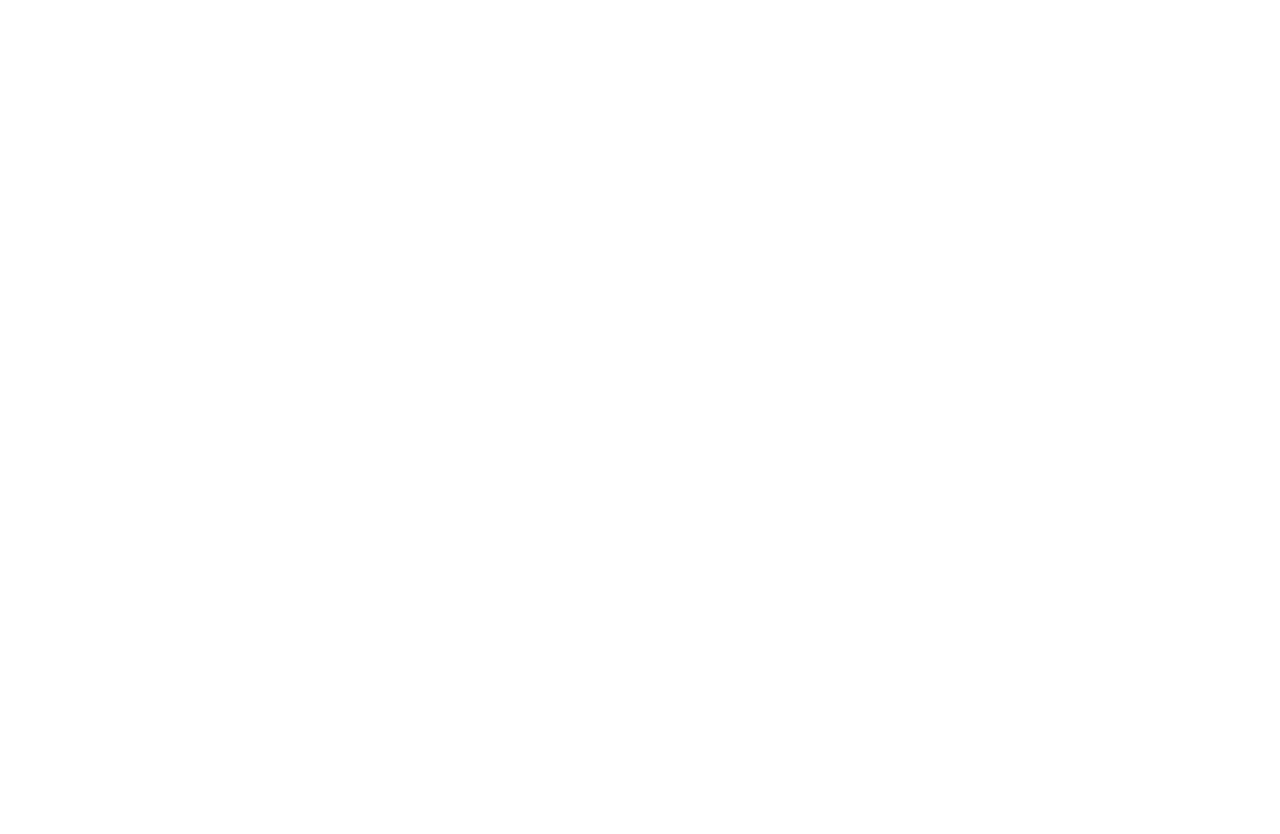
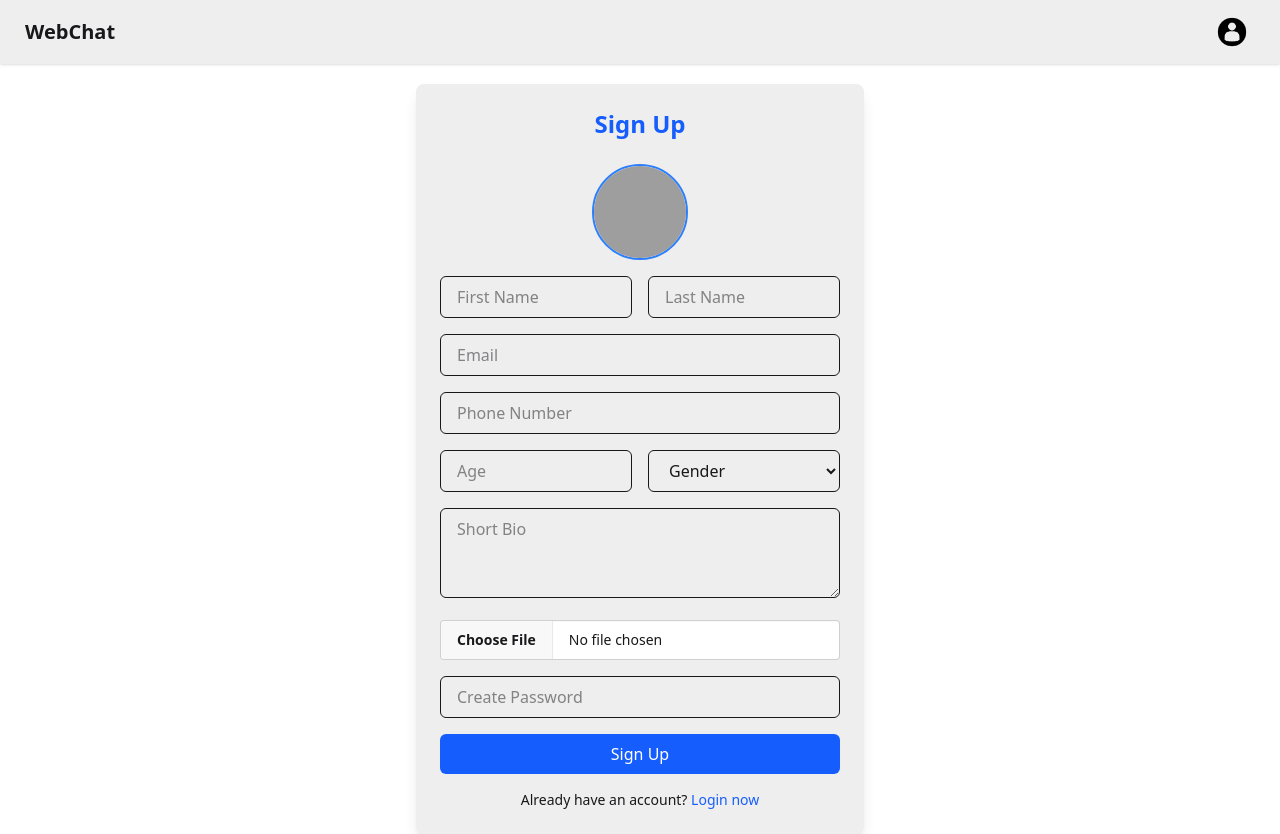
Before and after one commit to Anjali-k10/WebTinder, a React (Vite) app in the folder web-chat-frontend/: page /signup in a window 1280 px wide. Before the commit this address had no page. Before the commit the page ends 800 px from the top, so only its background shows below. Built offline with nearby package versions, Linux system fonts and the light colour scheme; no server answers; grey boxes are pictures that could not be loaded.

Commit message:
adding ignore and interest feature

```diff
--- a/web-chat-frontend/package.json
+++ b/web-chat-frontend/package.json
@@ -13,6 +13,7 @@
     "@reduxjs/toolkit": "^2.8.2",
     "@tailwindcss/vite": "^4.1.8",
     "axios": "^1.9.0",
+    "lucide-react": "^0.515.0",
     "react": "^19.1.0",
     "react-dom": "^19.1.0",
     "react-redux": "^9.2.0",
--- a/web-chat-frontend/src/App.jsx
+++ b/web-chat-frontend/src/App.jsx
@@ -1,32 +1,32 @@
-import {BrowserRouter,Route,Routes} from "react-router-dom"
-import Body from './components/Body';
-import SignIn from './components/SignIn';
+import { BrowserRouter, Route, Routes } from "react-router-dom";
+import Body from "./components/Body";
+import SignIn from "./components/SignIn";
 import { Provider } from "react-redux";
 import appStore from "./utils/appStore";
 import Feed from "./components/Feed";
 import Profile from "./components/Profile";
 import Request from "./components/Request";
 import Connections from "./components/Connections";
+import Signup from "./components/Signup";
 const App = () => {
   return (
     <>
       <Provider store={appStore}>
         <BrowserRouter basename="/">
           <Routes>
-
-      <Route path="/" element={<Body/>} >
-      <Route path="/login" element={<SignIn/>} />
-      <Route path="/feed" element={<Feed/>} />
-      <Route path="/profile" element={<Profile/>} />
-      <Route path="/connections" element={<Connections/>} />
-      <Route path="/requests" element={<Request/>} />
-
+            <Route path="/" element={<Body />}>
+              <Route path="/login" element={<SignIn />} />
+              <Route path="/signup" element={<Signup />} />
+              <Route path="/feed" element={<Feed />} />
+              <Route path="/profile" element={<Profile />} />
+              <Route path="/connections" element={<Connections />} />
+            <Route path="/requests" element={<Request />} />
             </Route>
           </Routes>
         </BrowserRouter>
       </Provider>
     </>
-  )
-}
+  );
+};
 
 export default App;
--- a/web-chat-frontend/src/components/Card.jsx
+++ b/web-chat-frontend/src/components/Card.jsx
@@ -1,25 +1,52 @@
+import axios from "axios";
 import profilePhoto from "../assets/profile.png";
-const Card = ({user}) => {
-    const {firstName,lastName,age,gender,about,email,phNumber,skills} = user;
+import { Base_URL } from "../utils/constants";
+import { useDispatch } from "react-redux";
+import {removeUserFromFeed } from "../utils/feedSlice";
+const Card = ({ user }) => {
+ if (!user) return null;
+  const dispatch = useDispatch();
+  const { firstName, lastName, age, gender, about, email, phNumber, skills,_id } = user;
+
+ const handleSendRequest=async(status,_id)=>{
+  // console.log("Sending request:", status, _id);
+  try{
+    const res= await axios.post(Base_URL + "/user/request/send/" +  status + "/" + _id,
+      {},{
+      withCredentials:true
+    })
+    dispatch(removeUserFromFeed(_id));
+  }
+  catch(err){
+     console.log(err);
+  }
+ }
+
+
   return (
     <div className="card bg-base-300 w-96 shadow-sm">
       <figure>
-    <img className="w-56"
-    //   src={user.photoUrl}
-      src={profilePhoto}
-      alt="photo" />
+        <img
+          className="w-56"
+           src={
+            user?.profilePhoto
+              ? `${Base_URL}${user.profilePhoto}`
+              : profilePhoto
+          }
+          alt="photo"
+        />
       </figure>
       <div className="card-body">
         <h2 className="card-title">{firstName + " " + lastName} </h2>
-    {/*{age && gender && <p> {age + "," + gender}</p> }*/}
+        {age && gender && <p> {age + "," + gender}</p>}
         <p> {phNumber}</p>
         <div className="card-actions justify-between">
-      <button className="btn  btn-warning w-24 ">Ignore</button>
-      <button className="btn  btn-secondary ">Interested</button>
+          <button className="btn  btn-warning w-24 " onClick={()=>handleSendRequest("ignored",_id)} >Ignore</button>
+          <button className="btn  btn-secondary " onClick={()=>handleSendRequest("interested",_id)} >Interested</button>
         </div>
       </div>
     </div>
-  )
-}
+  );
+};
 
 export default Card;
--- a/web-chat-frontend/src/components/NavBar.jsx
+++ b/web-chat-frontend/src/components/NavBar.jsx
@@ -11,7 +11,7 @@ const NavBar = () => {
   const navigate=useNavigate();
   const user = useSelector((store) => store.user);
   const dispatch = useDispatch();
-  // console.log("user1 :" , user);
+  // console.log("user1 :" , user);console.log(user);
  const handleLogout=async()=>{
   try{
    await axios.post(Base_URL+ "/logout",{},
@@ -34,15 +34,16 @@ const NavBar = () => {
       <div className="dropdown dropdown-end mx-5">
   <div tabIndex={0} role="button" className="btn btn-ghost btn-circle avatar">
     <div className="w-10 rounded-full">
-     {/* <img alt="user photo" src={user.photoUrl} /> */}
+
       <img
         alt="User profile"
         src={
-          user
-            ? "https://img.daisyui.com/images/stock/photo-1534528741775-53994a69daeb.webp"
+          user?.data?.profilePhoto
+                 ? `${Base_URL}${user.data.profilePhoto}`
             : profilePhoto
         }
       />
+
     </div>
   </div>
 
--- /dev/null
+++ b/web-chat-frontend/src/components/Signup.jsx
@@ -0,0 +1,207 @@
+import axios from 'axios';
+import  { useState } from 'react'
+import { Base_URL } from "../utils/constants";
+import { useDispatch } from 'react-redux';
+import { addUser } from '../utils/userSlice';
+import { useNavigate, Link } from 'react-router-dom';
+import { defaultPhoto } from '../utils/constants';
+
+
+const Signup = () => {
+  const [firstName, setFirstName] = useState('');
+  const [lastName, setLastName] = useState('');
+  const [email, setEmail] = useState('');
+  const [phNumber, setPhNumber] = useState('');
+  const [password, setPassword] = useState('');
+  const [age, setAge] = useState('');
+  const [gender, setGender] = useState('');
+  const [bio, setBio] = useState('');
+  const [profilePhoto, setProfilePhoto] = useState(null);
+const [photoPreview, setPhotoPreview] = useState(defaultPhoto);
+
+  const dispatch = useDispatch();
+  const navigate = useNavigate();
+
+  const handleImageChange = (e) => {
+    const file = e.target.files[0];
+    setProfilePhoto(file);
+    if (file) {
+      const reader = new FileReader();
+      reader.onloadend = () => {
+        setPhotoPreview(reader.result);
+      };
+      reader.readAsDataURL(file);
+    } else {
+      setPhotoPreview(defaultPhoto);
+    }
+  };
+
+  const fetchData = async () => {
+    try {
+      const formData = new FormData();
+      formData.append('firstName', firstName);
+      formData.append('lastName', lastName);
+      formData.append('email', email);
+      formData.append('phNumber', phNumber);
+      formData.append('password', password);
+      formData.append('age', age);
+      formData.append('gender', gender);
+      formData.append('bio', bio);
+      if (profilePhoto) {
+        formData.append('profilePhoto', profilePhoto);
+      }
+
+      const res = await axios.post(
+        Base_URL + "/signup",
+        formData,
+        {
+          withCredentials: true,
+          headers: {
+            'Content-Type': 'multipart/form-data',
+          },
+        }
+      );
+
+      dispatch(addUser(res.data));
+      // alert('Signup successful!');
+      navigate("/feed");
+    } catch (err) {
+      console.log(err);
+      alert('Signup failed: ' + (err.response?.data || err.message));
+    }
+  };
+
+  const handleSubmit = (e) => {
+    e.preventDefault();
+    fetchData();
+  };
+
+  return (
+    <div className="max-w-md mx-auto p-6 bg-base-300 shadow-lg rounded-lg mt-5">
+      <h2 className="text-2xl font-bold mb-6 text-center text-blue-600">Sign Up</h2>
+
+      {/* Profile Preview */}
+      <div className="flex justify-center mb-4">
+        <div className="w-24 h-24 rounded-full overflow-hidden border-2 border-blue-500">
+          <img
+            src={photoPreview}
+            alt="Profile Preview"
+            className="object-cover w-full h-full"
+          />
+        </div>
+      </div>
+
+      <form onSubmit={handleSubmit} className="space-y-4">
+        {/* First + Last Name */}
+        <div className="flex gap-4">
+          <input
+            type="text"
+            placeholder="First Name"
+            autoComplete="given-name"
+            value={firstName}
+            onChange={(e) => setFirstName(e.target.value)}
+            className="w-1/2 px-4 py-2 border rounded-md"
+            required
+          />
+          <input
+            type="text"
+            placeholder="Last Name"
+            autoComplete="family-name"
+            value={lastName}
+            onChange={(e) => setLastName(e.target.value)}
+            className="w-1/2 px-4 py-2 border rounded-md"
+            required
+          />
+        </div>
+
+        <input
+          type="email"
+          placeholder="Email"
+          autoComplete="email"
+          value={email}
+          onChange={(e) => setEmail(e.target.value)}
+          className="w-full px-4 py-2 border rounded-md"
+          required
+        />
+        <input
+          type="tel"
+          placeholder="Phone Number"
+          autoComplete="tel"
+          value={phNumber}
+          onChange={(e) => setPhNumber(e.target.value)}
+          className="w-full px-4 py-2 border rounded-md"
+          required
+        />
+
+        {/* Age + Gender */}
+        <div className="flex gap-4">
+          <input
+            type="number"
+            placeholder="Age"
+            value={age}
+            onChange={(e) => setAge(e.target.value)}
+            className="w-1/2 px-4 py-2 border rounded-md"
+            required
+          />
+          <select
+            value={gender}
+            onChange={(e) => setGender(e.target.value)}
+            className="w-1/2 px-4 py-2 border bg-base-300 rounded-md"
+            required
+          >
+            <option value="">Gender</option>
+            <option value="Female">Female</option>
+            <option value="Male">Male</option>
+            <option value="Other">Other</option>
+          </select>
+        </div>
+
+        <textarea
+          placeholder="Short Bio"
+          value={bio}
+          onChange={(e) => setBio(e.target.value)}
+          className="w-full px-4 py-2 border rounded-md"
+          rows="3"
+          required
+        />
+
+        {/* File input for Profile */}
+        <input
+          type="file"
+          accept="image/*"
+          onChange={handleImageChange}
+          className="file-input file-input-bordered w-full"
+        />
+
+        <input
+          type="password"
+          autoComplete='current-password'
+          placeholder="Create Password"
+          minLength="6"
+          value={password}
+          onChange={(e) => setPassword(e.target.value)}
+          className="w-full px-4 py-2 border rounded-md"
+          required
+        />
+
+        <button
+          type="submit"
+          className="w-full bg-blue-600 text-white py-2 rounded-md hover:bg-blue-700 transition"
+        >
+          Sign Up
+        </button>
+      </form>
+
+      <div className="text-center mt-4">
+        <p className="text-sm">
+          Already have an account?{" "}
+          <Link to="/login" className="text-blue-600 hover:underline font-medium">
+            Login now
+          </Link>
+        </p>
+      </div>
+    </div>
+  );
+};
+
+export default Signup;
--- a/web-chat-frontend/src/utils/constants.js
+++ b/web-chat-frontend/src/utils/constants.js
@@ -1 +1,2 @@
 export const Base_URL ="http://localhost:7777"
+export const defaultPhoto="https://static.vecteezy.com/system/resources/previews/008/442/086/original/illustration-of-human-icon-user-symbol-icon-modern-design-on-blank-background-free-vector.jpg"
--- a/web-chat-frontend/src/utils/feedSlice.js
+++ b/web-chat-frontend/src/utils/feedSlice.js
@@ -7,9 +7,12 @@ const feedSlice=createSlice({
     addFeed:(state,action)=>{
         return action.payload;
     },
-    removeFeed:(state,action)=>null,
+    removeUserFromFeed:(state,action)=>{
+                const newArray=state.filter((user)=>user._id !== action.payload);
+         return newArray;
+    },
     },
 });
 
-export const {addFeed,removeFeed} = feedSlice.actions;
+export const {addFeed,removeUserFromFeed} = feedSlice.actions;
 export default feedSlice.reducer;
```
Also changed, not shown: web-chat-frontend/src/components/Body.jsx (+9 -6 lines), web-chat-frontend/src/components/Feed.jsx (+29 -6 lines), web-chat-frontend/src/components/SignIn.jsx (+12 -3 lines), 1 other file (tests, documents, lock files or other folders). Lines whose indentation alone changed are shown as unchanged.
